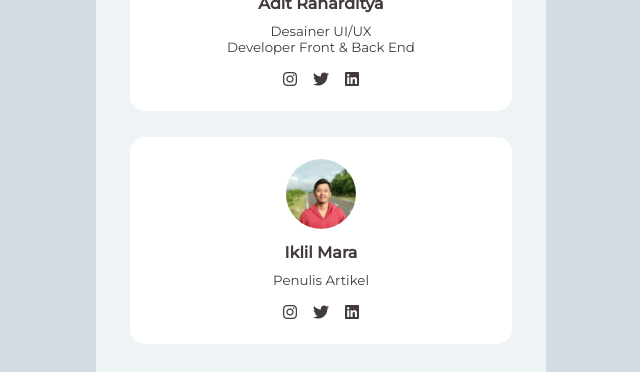
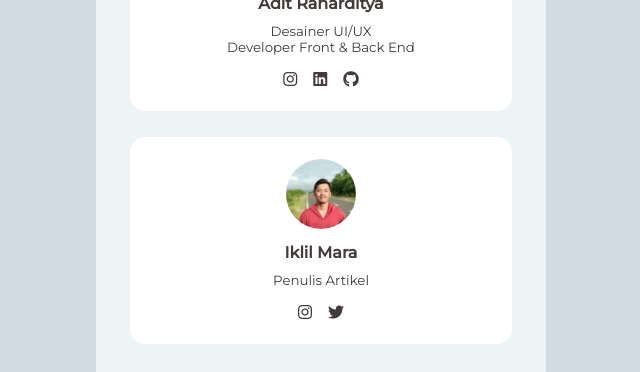
Before and after one commit to raharditya/kkn-covid-jogja, a React (Create React App) app in the folder client/: page /medsos in a window 1280 px wide. Shown: the part 770-1142 px from the top of the page, without its empty margins (319-959 px from the left). Built offline with nearby package versions, Linux system fonts and the light colour scheme.

Commit message:
Passed in real social links and made all social icons conditionally rendered

```diff
--- a/client/src/components/MemberItem.jsx
+++ b/client/src/components/MemberItem.jsx
@@ -11,15 +11,29 @@ function MemberItem(props) {
       {props.children}
 
       <div className="member-item-social">
-        <a href={props.ig}>
+        {props.ig && (
+          <a href={props.ig} target="_blank" rel="noopener noreferrer">
             <i className="fab fa-instagram"></i>
           </a>
-        <a href={props.twitter}>
+        )}
+
+        {props.twitter && (
+          <a href={props.twitter} target="_blank" rel="noopener noreferrer">
             <i className="fab fa-twitter"></i>
           </a>
-        <a href={props.linkedin}>
+        )}
+
+        {props.linkedin && (
+          <a href={props.linkedin} target="_blank" rel="noopener noreferrer">
             <i className="fab fa-linkedin"></i>
           </a>
+        )}
+
+        {props.github && (
+          <a href={props.github} target="_blank" rel="noopener noreferrer">
+            <i className="fab fa-github"></i>
+          </a>
+        )}
       </div>
     </div>
   );
--- a/client/src/components/layout/Medsos.jsx
+++ b/client/src/components/layout/Medsos.jsx
@@ -40,8 +40,8 @@ export default function Medsos(props) {
               img={profileAdit}
               name="Adit Raharditya"
               ig="https://www.instagram.com/a.raharditya/"
-              twitter="#"
-              linkedin="#"
+              linkedin="https://www.linkedin.com/in/adit-raharditya-a17b201a9/"
+              github="https://github.com/Asebodi"
             >
               <small>Desainer UI/UX</small>
               <small>Developer Front & Back End</small>
@@ -51,8 +51,7 @@ export default function Medsos(props) {
               img={profileIklil}
               name="Iklil Mara"
               ig="https://www.instagram.com/iiklil/"
-              twitter="#"
-              linkedin="#"
+              twitter="https://www.twitter.com/iiklil/"
             >
               <small>Penulis Artikel</small>
             </MemberItem>
```
Lines whose indentation alone changed are shown as unchanged.
